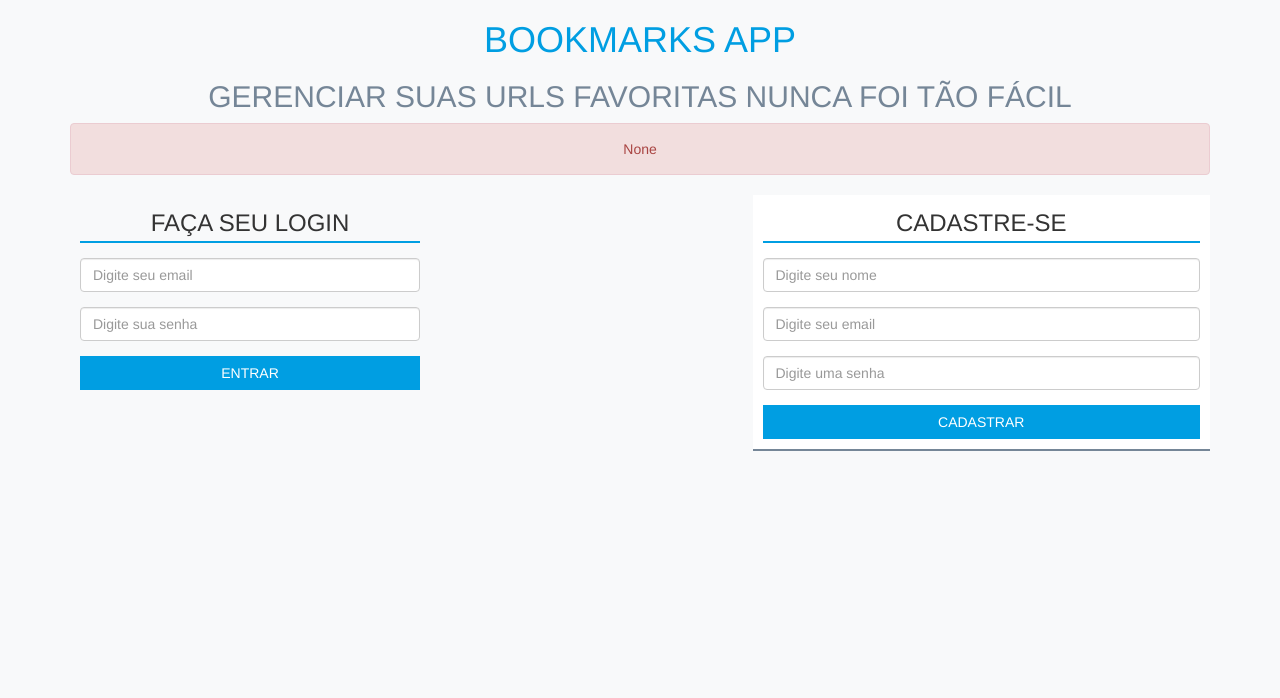
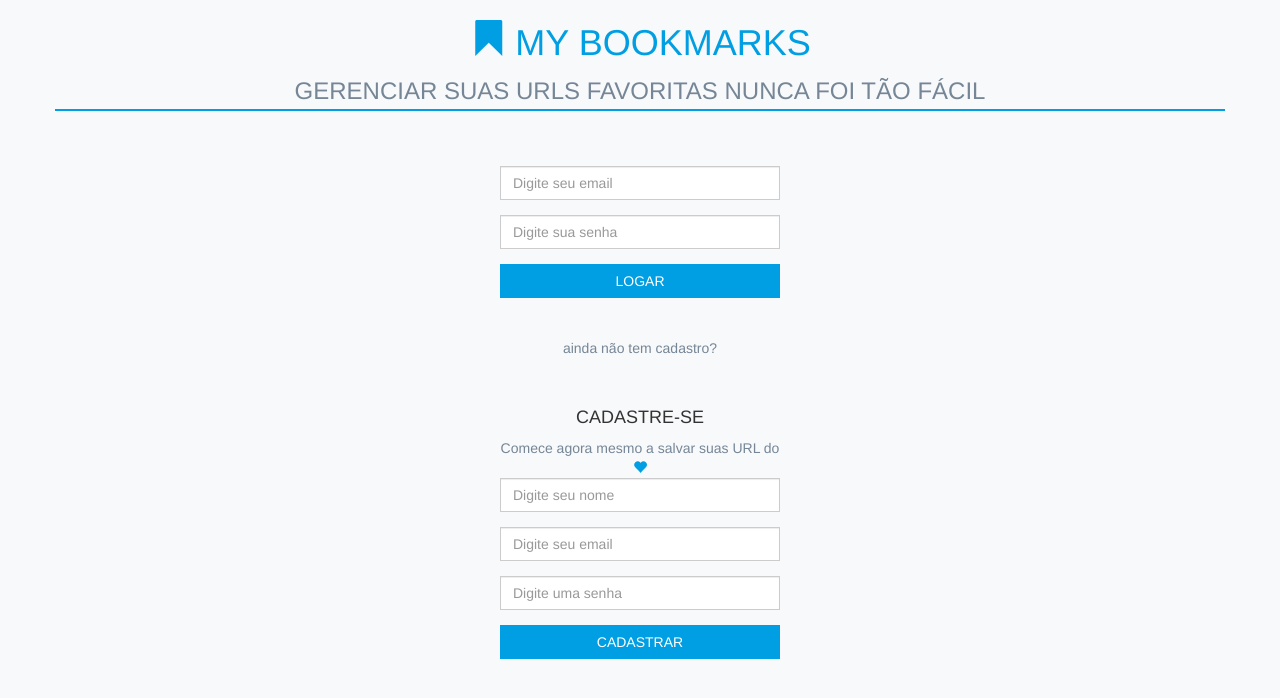
Before and after one commit to eltonc-dev/m4u_bookmarks_teste, a Flask app: page /login in a window 1280 px wide. Shown: the top 698 px of the page. Run offline with Flask 2, Linux system fonts and the light colour scheme; parts of the project's set-up code (start-up, migrations or seed data) failed here and were passed over; some libraries are stand-ins or nearby versions.

Commit message:
ajuste em layout de login;

```diff
--- a/app/blueprints/auth.py
+++ b/app/blueprints/auth.py
@@ -40,11 +40,9 @@
         'password':info['user-password']
     }
 
-    res = requests.post('http://api:3000/api/sign/in', data=user)
-    print("rest normal")
-    print(res)
+    #res = requests.post('http://api:3000/api/sign/in', data=user)
 
-    #res = MyRequest.post('/sign/in', user)
+    res = MyRequest.post('/sign/in', user)
     if res.status_code == 200:
         loggedUser = res.json()
         if loggedUser['token'] is not None:
--- a/app/static/css/main.css
+++ b/app/static/css/main.css
@@ -16,9 +16,13 @@
   margin: 0px 0px 15px 0px;
   text-align: center;
   padding: 5px 0px;
-  border-bottom: 2px solid #009ee2;
+  border-bottom: 2px solid #009EE2;
 }
 
+input.form-control {
+  background-color: white;
+  border-radius: 0px;
+}
 .btn {
   border-radius: 0px;
   text-transform: uppercase;
@@ -35,13 +39,17 @@
   text-transform: uppercase;
 }
 
+.middle-box{
+  width: 300px;
+  margin: 0 auto;
+  margin-top: 30px;
+}
 
 /* Tela de registro */
-.register {
-
+.label-register{
+  margin: 30px 0px;
 }
 .sign-up-form-box {
-  background: white;
   border-bottom: 2px solid #758697;
 }
 .register .btn:hover {
--- a/app/templates/sign.html
+++ b/app/templates/sign.html
@@ -1,21 +1,14 @@
 {% extends "layout.html" %}
 {% block content %}
     <div class="row text-center">
-        <h1 class="primary-color upper">Bookmarks App</h1>
-        <h2 class="tertiary-color upper" >Gerenciar suas URLs favoritas nunca foi tão fácil</h2>
+        <h1></h1>
+        <h1 class="primary-color upper"><i class="glyphicon glyphicon-bookmark"></i> My Bookmarks</h1>
+        <h3 class="tertiary-color upper" >Gerenciar suas URLS favoritas nunca foi tão fácil</h3>
     </div>
-    {% if message != '' and message is defined %}
-    <div class="alert alert-danger text-center">
-        {{ message }}
-    </div>
-    {% endif %}
     <div class="row register">
-        <div class="col-xs-12 col-sm-4">
+            <div class="middle-box">
                 <div class="form-box">
                     <div class="form-top">
-                    <div class="form-top-left">
-                        <h3>Faça seu login</h3>
-                    </div>
                         <div class="form-top-right">
                             <i class="fa fa-lock"></i>
                         </div>
@@ -24,7 +17,7 @@
                         <form role="form" action="{{url_for('auth.signIn')}}" method="post" class="login-form">
                             <div class="form-group">
                                 <label class="sr-only" for="user-email">Email</label>
-                            <input type="text" name="user-email" placeholder="Digite seu email" class="user-email form-control" id="user-email">
+                                <input type="email" name="user-email" placeholder="Digite seu email" class="user-email form-control" id="user-email">
                             </div>
                             <div class="form-group">
                                 <label class="sr-only" for="user-password">Senha</label>
@@ -35,20 +28,17 @@
                                     {{ signInError }}
                                 </div>
                             {% endif %}
-                        <button type="submit" class="btn btn-block primary-color-bkg ">Entrar</button>
+                            <button type="submit" class="btn btn-block primary-color-bkg ">Logar</button>
                         </form>
                     </div>
                 </div>
-        </div>
-
-        <div class=" col-xs-12 col-sm-3 text-center"></div>
-
-        <div class="col-xs-12 col-sm-5">
-
-            <div class="form-box sign-up-form-box">
+                <div class="text-center tertiary-color label-register">ainda não tem cadastro?</div>
+                <div class="form-box ">
                     <div class="form-top">
                         <div class="form-top-left">
-                        <h3>Cadastre-se</h3>
+                            <h4 class="text-center upper">Cadastre-se</h4>
+                            <div class="text-center tertiary-color">Comece agora mesmo a salvar suas URL do <i class="primary-color glyphicon glyphicon-heart"></i></div>
+
                         </div>
                         <div class="form-top-right">
                             <i class="fa fa-pencil"></i>
@@ -62,7 +52,7 @@
                             </div>
                             <div class="form-group">
                                 <label class="sr-only" for="user-email">Email</label>
-                            <input type="text" name="user-email" placeholder="Digite seu email" class="user-email form-control" id="user-email">
+                                <input type="email" name="user-email" placeholder="Digite seu email" class="user-email form-control" id="user-email">
                             </div>
                             <div class="form-group">
                                 <label class="sr-only" for="user-password">Senha</label>
@@ -77,7 +67,6 @@
                         </form>
                     </div>
             </div>
-
         </div>
     </div>
 {% endblock %}
--- a/app/util/myRequest.py
+++ b/app/util/myRequest.py
@@ -10,6 +10,7 @@
     @staticmethod
     def validateAccess(r):
         if r.status_code == 401: # acesso negado
+            session.clear()
             abort(401)
         else:
             return r
```
Lines whose indentation alone changed are shown as unchanged.
